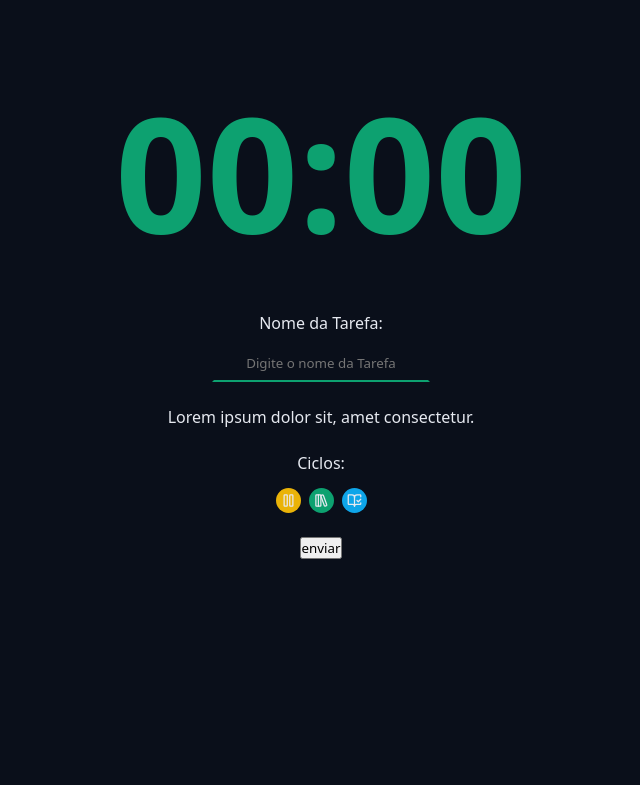
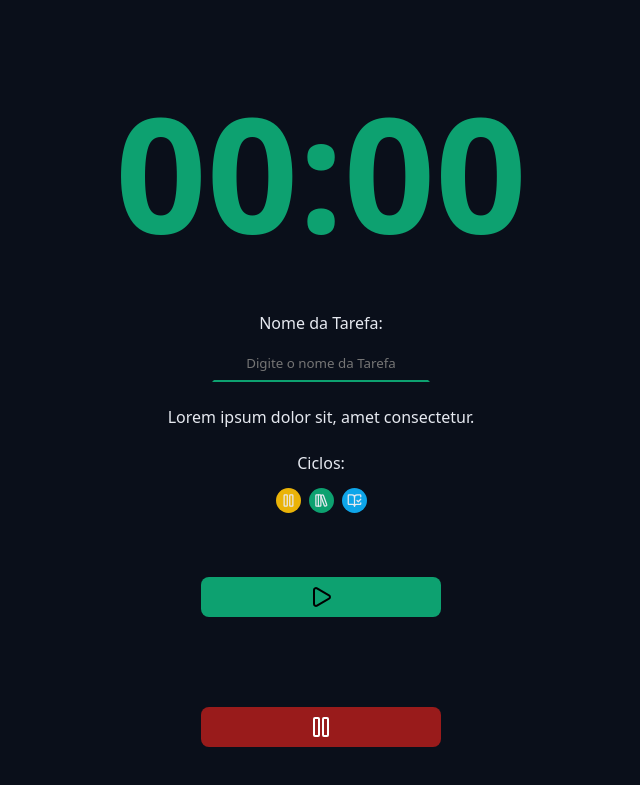
Before and after one commit to MarvinRF/chronos-pomodoro, a React (Vite) app: page / in a window 1280 px wide. Shown: the part 285-1070 px from the top of the page, without its empty margins (319-959 px from the left). Before the commit the page ends 876 px from the top, so only its background shows below. Built offline with nearby package versions, Linux system fonts and the light colour scheme.

Commit message:
Refactor button to support icon-based controls
Updates default button component to render a button with icon and color props instead of a text input.
Integrates play and pause icons in the main app for improved UI feedback.

```diff
--- a/src/App.tsx
+++ b/src/App.tsx
@@ -1,6 +1,8 @@
+import { Pause, Play } from 'lucide-react';
 import { Container } from './components/Container';
 import { CountDown } from './components/CountDown';
 import { Cycles } from './components/Cycles';
+import { DefaultButton } from './components/DefaultButton';
 import DefaultInput from './components/DefaultInput';
 import { Logo } from './components/Logo';
 import { Menu } from './components/Menu';
@@ -40,7 +42,8 @@ export const App = () => {
             <Cycles />
           </span>
           <span className='formRow'>
-            <button>enviar</button>
+            <DefaultButton icon={<Play />} type={'button'} />
+            <DefaultButton icon={<Pause />} type={'button'} color='red' />
           </span>
         </form>
       </Container>
--- a/src/components/DefaultButton/index.tsx
+++ b/src/components/DefaultButton/index.tsx
@@ -1,30 +1,20 @@
 import styles from './styles.module.css';
 
 type DefaultButtonProps = {
-  labelText?: string;
-  id: string;
-  placeholder: string;
-} & React.ComponentProps<'input'>;
+  icon: React.ReactNode;
+  type: 'button' | 'submit' | 'reset';
+  color?: 'green' | 'red';
+} & React.ComponentProps<'button'>;
 
-const DefaultButton = ({
-  labelText,
-  id,
+export const DefaultButton = ({
   type,
-  placeholder,
-  ...inputProps
+  icon,
+  color = 'green',
+  ...buttonProps
 }: DefaultButtonProps) => {
   return (
-    <>
-      {labelText && <label htmlFor='input'>{labelText}</label>}
-      <input
-        className={styles.input}
-        placeholder={placeholder}
-        id={id}
-        type={type}
-        {...inputProps}
-      />
-    </>
+    <button className={styles[color]} type={type} {...buttonProps}>
+      {icon}
+    </button>
   );
 };
-
-export default DefaultButton;
--- a/src/components/DefaultButton/styles.module.css
+++ b/src/components/DefaultButton/styles.module.css
@@ -1,21 +1,38 @@
-.input {
-  background-color: transparent;
-  border: 0.2rem solid transparent;
-  text-align: center;
+.button {
+  border: none;
+  display: flex;
+  align-items: center;
+  justify-content: center;
   padding: 0.8rem;
-  color: var(--text-default);
-  outline: none;
+  min-width: 24rem;
+  border-radius: 0.8rem;
+  margin: 4rem 0;
+  cursor: pointer;
+
   transition: all 0.3s ease-in-out;
-
-  border-bottom: 0.2rem solid var(--primary);
 }
 
-.input:focus {
-  border-radius: 0.8rem;
-  border: 0.2rem solid var(--primary);
+.red {
+  composes: button;
+  color: white;
+  background-color: var(--error);
+}
+.green {
+  composes: button;
+  background-color: var(--primary);
 }
 
-.input:disabled {
-  border-bottom: 0.2rem solid var(--disabled);
-  color: var(--text-muted);
+.button svg {
+  width: 2.4rem;
+  height: 2.4rem;
 }
+
+.button:hover {
+  filter: brightness(80%);
+}
+
+.button:active {
+  transform: scale(0.97);
+  filter: brightness(70%);
+  border-bottom-width: 0.1rem;
+}
```
